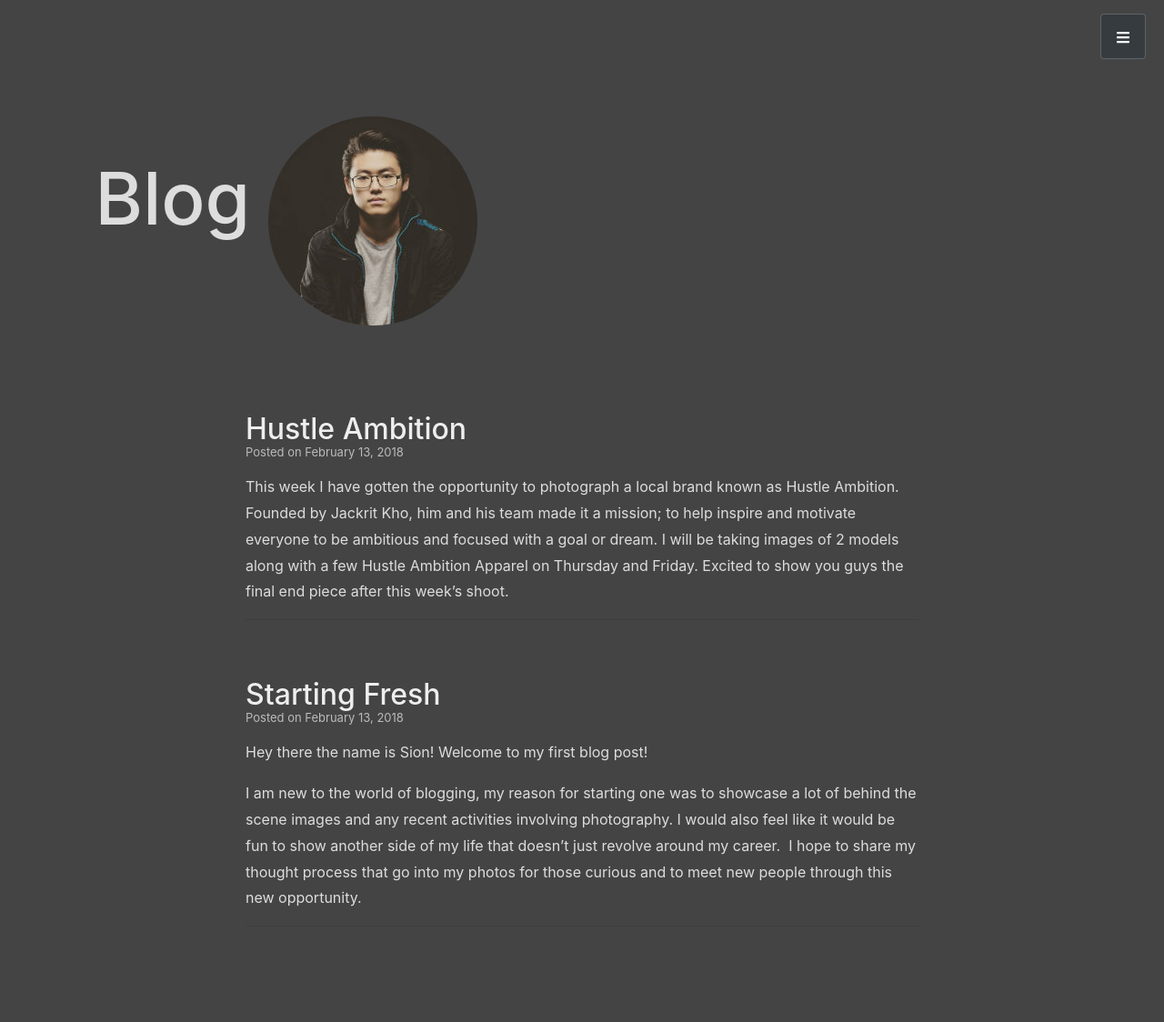
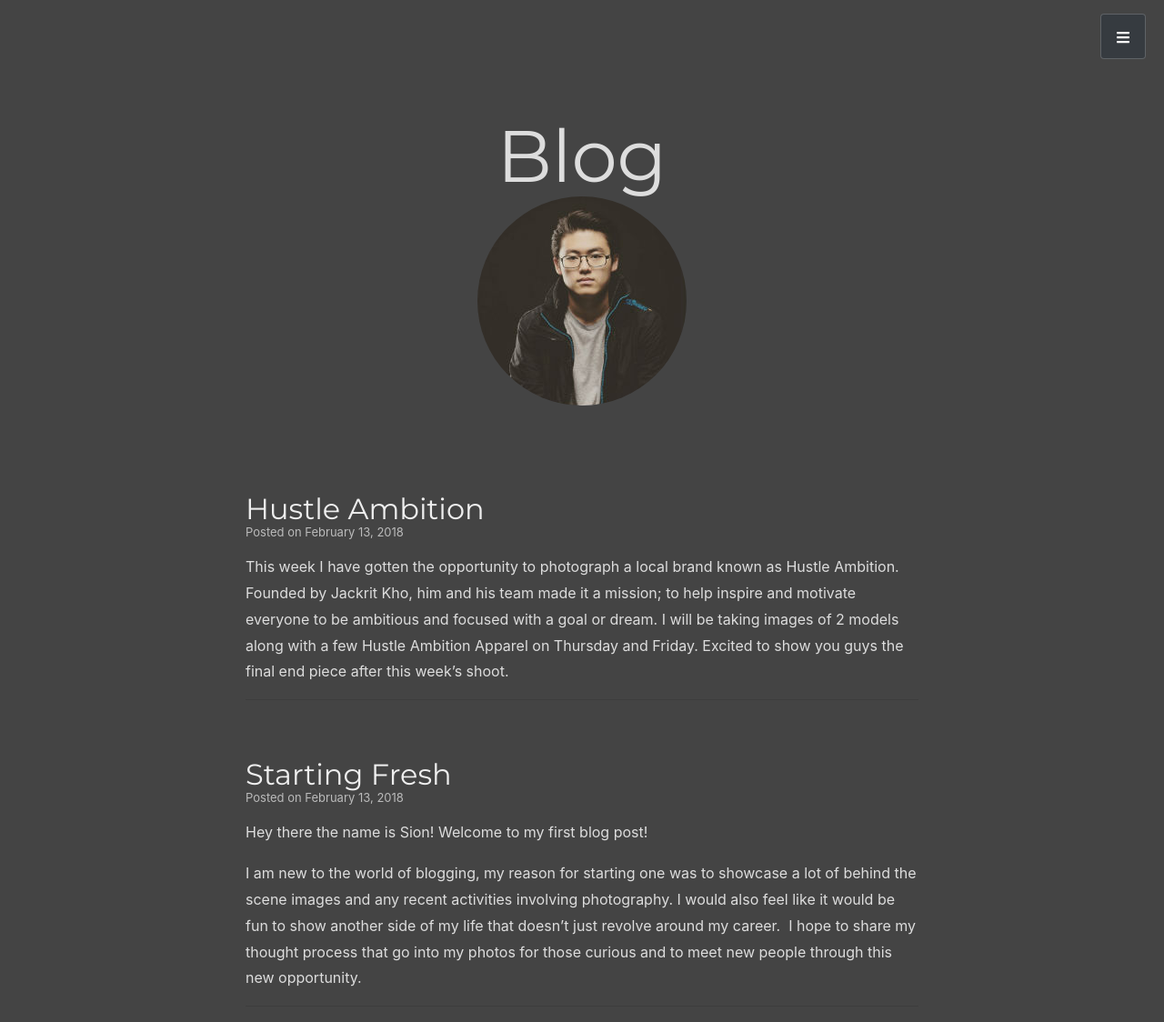
Before and after one commit to linhub15/Siontivity, a Jekyll site: the page built from docs/blog.html, in a window 1280 px wide. Shown: the top 1124 px of the page at 91% size. Built offline with Jekyll 4.4.1, drawn with Linux system fonts in a browser that asks for light colours; nearby versions of some CDN libraries.

Commit message:
Montserrat Google Font added. Centered Headers for non-index pages

```diff
--- a/docs/_includes/head.html
+++ b/docs/_includes/head.html
@@ -25,6 +25,9 @@
      - preloader.gif (for browsers that do not support CSS animations) -->
 <link rel="stylesheet" href="css/default-skin/default-skin.css">
 
+<!-- Google Fonts -->
+<link href="https://fonts.googleapis.com/css?family=Montserrat" rel="stylesheet">
+
 <!-- Favicons -->
 <!--
 <link rel="apple-touch-icon" href="/apple-touch-icon.png">
--- a/docs/blog.html
+++ b/docs/blog.html
@@ -5,7 +5,7 @@ id: blog
 ---
 
 <div class="header-caption blog-bg">
-  <h1 class="col-md-4">Blog</h1>
+  <h1>Blog</h1>
   <img src="/images/sion-img.jpg" class="profile-img" alt="Sion Kim">
 </div>
 
--- a/docs/css/main.scss
+++ b/docs/css/main.scss
@@ -45,18 +45,27 @@ h1 {
   margin: 0;
 }
 
+h1, h2, h3 {
+  font-family: 'Montserrat', sans-serif;
+}
+
 .content-container {
   height: 100%;
   overflow-y: scroll;
 }
 
-
 .header-caption {
   display: block;
+  text-align: center;
+  padding-top: 10%;
+  padding-bottom: 5%;
+}
+
+#home .header-caption {
+  text-align: left;
+  display: block;
   width: 100%;
-  padding-top: 10%;
   padding-right: auto;
-  padding-bottom: 5%;
   padding-left: 7%;
 }
 
@@ -306,9 +315,6 @@ footer.hide {
   margin: auto;
   border-radius: 50%;
 }
-.blog-bg h1{
-  display: inline;
-}
 
 .post {
   margin-top: 2rem;
--- a/docs/gallery.html
+++ b/docs/gallery.html
@@ -7,7 +7,8 @@ id: gallery
 <link rel="stylesheet" href="css/gallery.css">
 
 <div class="header-caption gallery-bg">
-  <h1 class="col-md-4">Gallery</h1>
+  <h1>Gallery</h1>
+  <p>Portrait | Urban | Style</p>
 </div>
 
 <div class="photos">
```
